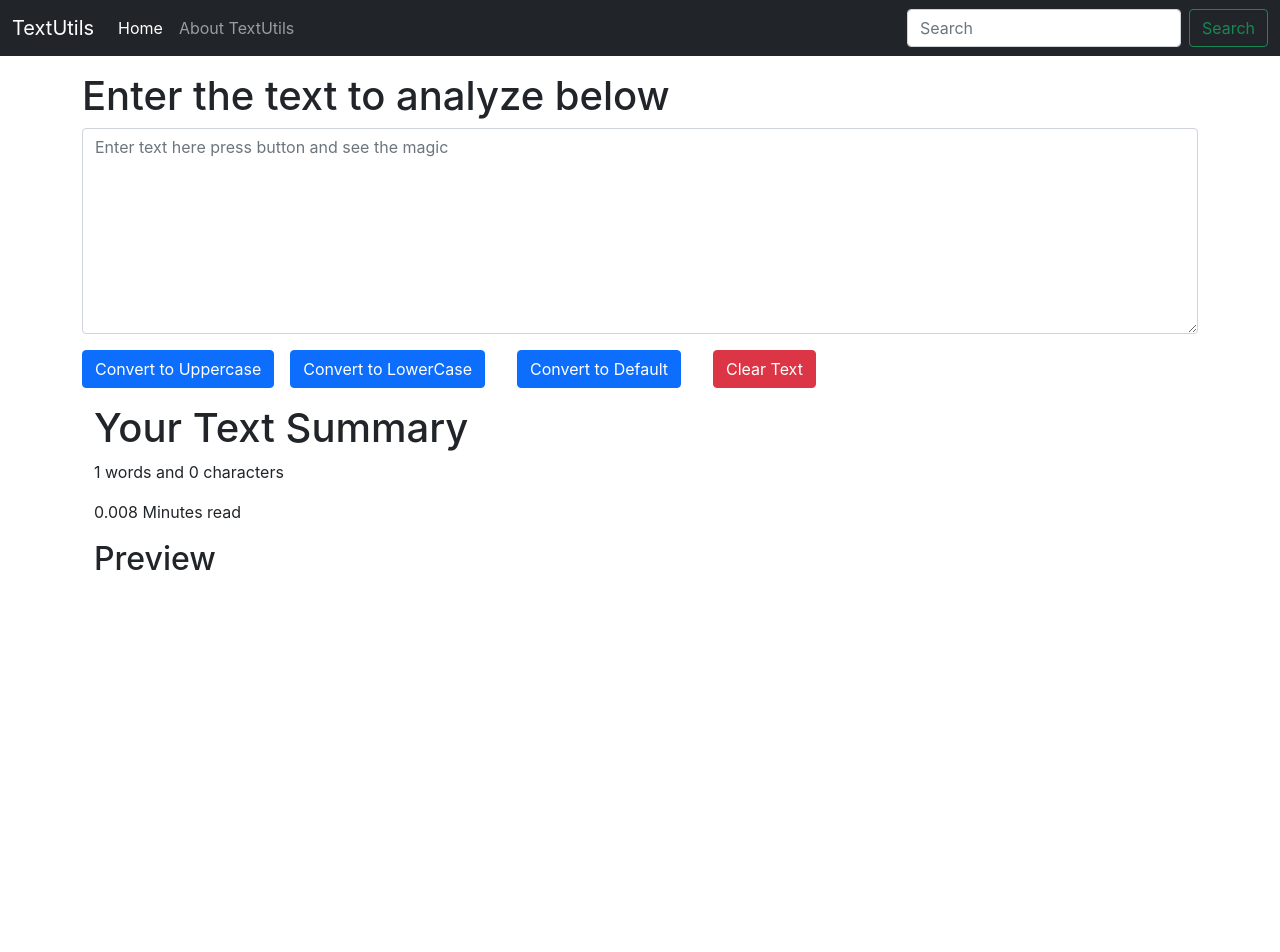
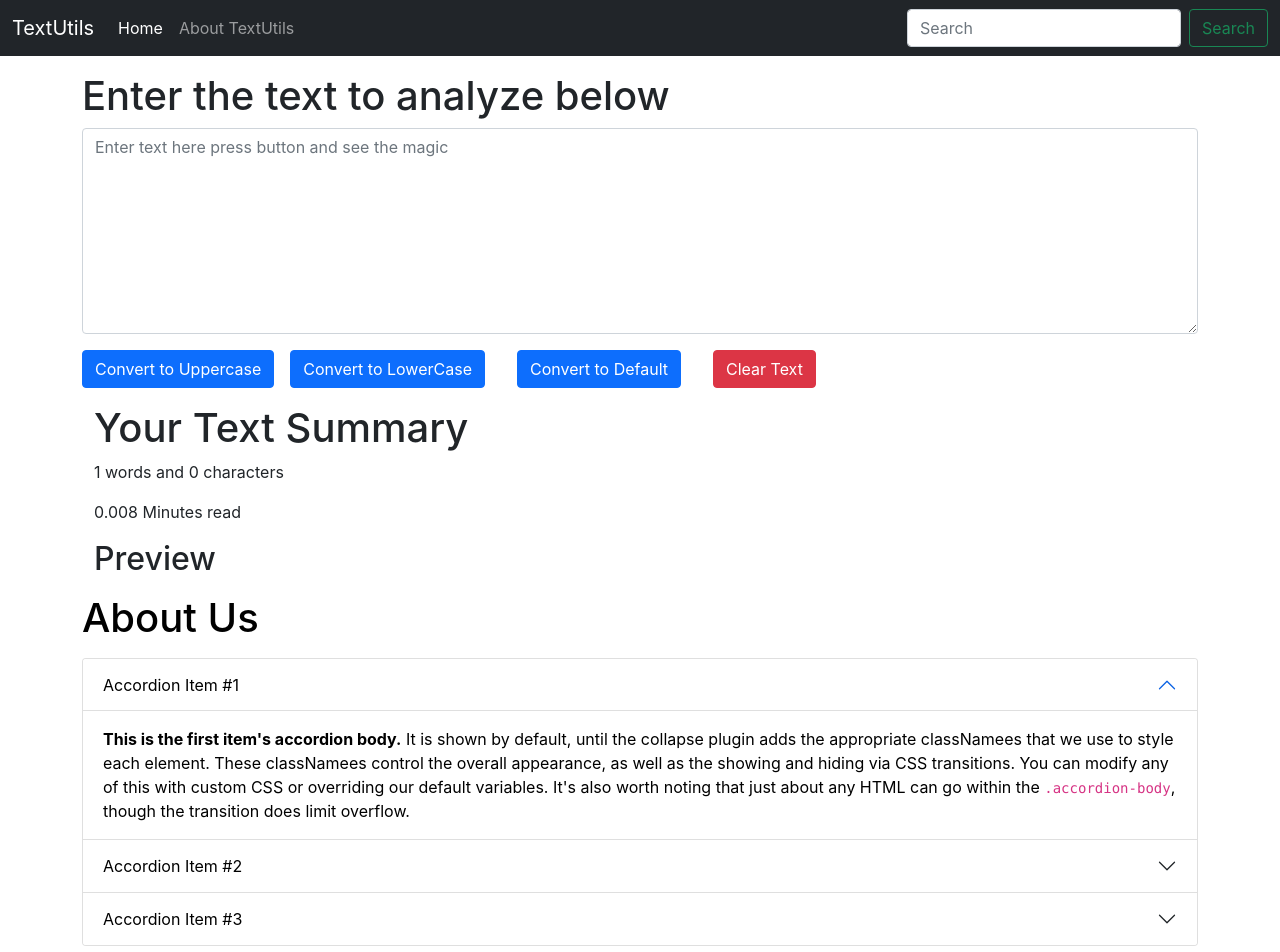
Before and after one commit to dubeycode/textutills, a React (Create React App) app in the folder textutills/: page / in a window 1280 px wide. Shown: the top 952 px of the page. Before the commit the page ends 800 px from the top, so only its background shows below. Built offline with nearby package versions, Linux system fonts and the light colour scheme.

Commit message:
codeaboutsection

```diff
--- a/textutills/src/App.js
+++ b/textutills/src/App.js
@@ -2,6 +2,7 @@
 import "./App.css";
 import Navbar from "./components/Navbar";
 import { Textforms } from "./components/Textforms";
+import { About } from "./components/About";
 
 let name = "Dubey Ji";
 function App() {
@@ -11,7 +12,7 @@
       <div className="container my-3">
         <Textforms heading="Enter the text to analyze below" />
       </div>
-
+      < About />
     </div>
   );
 }
--- /dev/null
+++ b/textutills/src/components/About.jsx
@@ -0,0 +1,141 @@
+import React, {  useState } from "react";
+
+export const About = () => {
+  const [myStyle, setMystyle] = useState({
+    color: "black",
+    backgroundColor: "white",
+  });
+  const [btntext, setbtntext] = useState("Enable Dark Mode")
+
+ const toggleStyle=()=>{
+   if( myStyle.color==='white'){
+    setMystyle({
+            color:'black',
+            backgroundColor:'white'
+    })
+    setbtntext("Enable Light Mode")
+   }
+   else{
+    setMystyle({
+            color:'white',
+            backgroundColor:'black'
+    })
+     setbtntext("Enable Dark Mode");
+   }
+
+  }
+
+  return (
+    <>
+      <div className="container" style={myStyle}>
+        <h1 className="my-3">About Us</h1>
+        <div className="accordion" id="accordionExample" style={myStyle}>
+          <div className="accordion-item">
+            <h2 className="accordion-header" id="headingOne">
+              <button
+                className="accordion-button"
+                type="button"
+                style={myStyle}
+                data-bs-toggle="collapse"
+                data-bs-target="#collapseOne"
+                aria-expanded="true"
+                aria-controls="collapseOne"
+              >
+                Accordion Item #1
+              </button>
+            </h2>
+            <div
+              id="collapseOne"
+              className="accordion-collapse collapse show"
+              aria-labelledby="headingOne"
+              data-bs-parent="#accordionExample"
+            >
+              <div className="accordion-body" style={myStyle}>
+                <strong>This is the first item's accordion body.</strong> It is
+                shown by default, until the collapse plugin adds the appropriate
+                classNamees that we use to style each element. These classNamees
+                control the overall appearance, as well as the showing and
+                hiding via CSS transitions. You can modify any of this with
+                custom CSS or overriding our default variables. It's also worth
+                noting that just about any HTML can go within the{" "}
+                <code>.accordion-body</code>, though the transition does limit
+                overflow.
+              </div>
+            </div>
+          </div>
+          <div className="accordion-item">
+            <h2 className="accordion-header" id="headingTwo">
+              <button
+                className="accordion-button collapsed"
+                type="button"
+                style={myStyle}
+                data-bs-toggle="collapse"
+                data-bs-target="#collapseTwo"
+                aria-expanded="false"
+                aria-controls="collapseTwo"
+              >
+                Accordion Item #2
+              </button>
+            </h2>
+            <div
+              id="collapseTwo"
+              className="accordion-collapse collapse"
+              aria-labelledby="headingTwo"
+              data-bs-parent="#accordionExample"
+            >
+              <div className="accordion-body" style={myStyle}>
+                <strong>This is the second item's accordion body.</strong> It is
+                hidden by default, until the collapse plugin adds the
+                appropriate classNamees that we use to style each element. These
+                classNamees control the overall appearance, as well as the
+                showing and hiding via CSS transitions. You can modify any of
+                this with custom CSS or overriding our default variables. It's
+                also worth noting that just about any HTML can go within the{" "}
+                <code>.accordion-body</code>, though the transition does limit
+                overflow.
+              </div>
+            </div>
+          </div>
+          <div className="accordion-item">
+            <h2 className="accordion-header" id="headingThree">
+              <button
+                className="accordion-button collapsed"
+                type="button"
+                style={myStyle}
+                data-bs-toggle="collapse"
+                data-bs-target="#collapseThree"
+                aria-expanded="false"
+                aria-controls="collapseThree"
+              >
+                Accordion Item #3
+              </button>
+            </h2>
+            <div
+              id="collapseThree"
+              className="accordion-collapse collapse"
+              aria-labelledby="headingThree"
+              data-bs-parent="#accordionExample"
+            >
+              <div className="accordion-body" style={myStyle}>
+                <strong>This is the third item's accordion body.</strong> It is
+                hidden by default, until the collapse plugin adds the
+                appropriate classNamees that we use to style each element. These
+                classNamees control the overall appearance, as well as the
+                showing and hiding via CSS transitions. You can modify any of
+                this with custom CSS or overriding our default variables. It's
+                also worth noting that just about any HTML can go within the{" "}
+                <code>.accordion-body</code>, though the transition does limit
+                overflow.
+              </div>
+            </div>
+          </div>
+        </div>
+        <div className="container my-3">
+          <button type="button" className="btn btn-primary " onClick={toggleStyle}>
+              {btntext}
+          </button>
+        </div>
+      </div>
+    </>
+  );
+};
```
